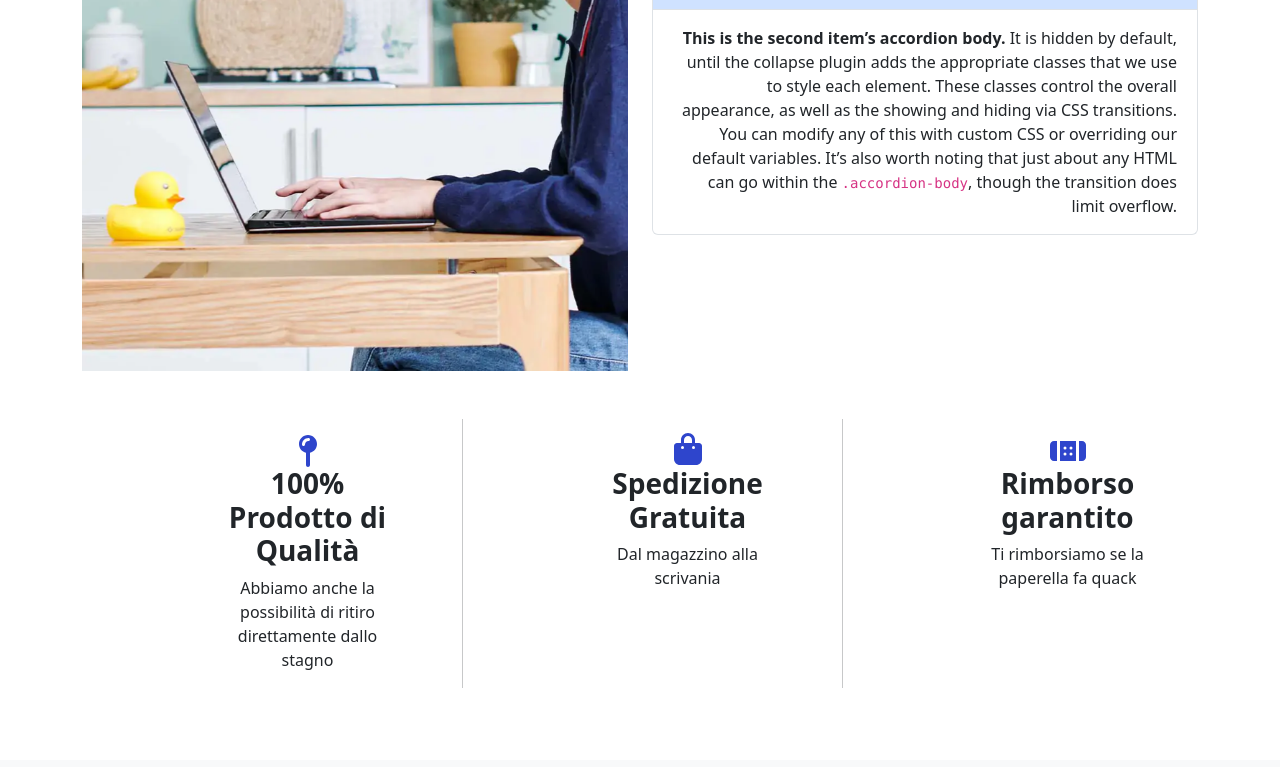
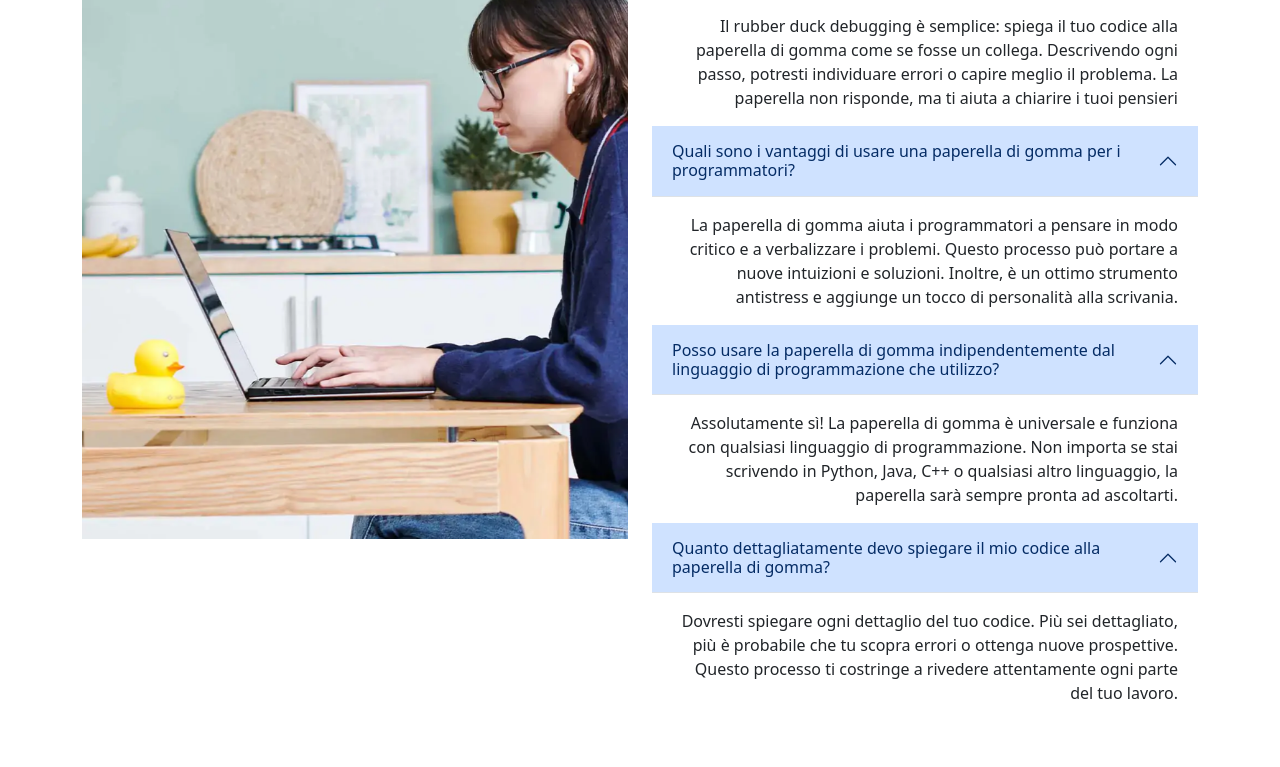
Before and after one commit to dmtpat/landing-page-product, a React (Vite) app: page / in a window 1280 px wide. Shown: the part 4960-5727 px from the top of the page. Built offline with nearby package versions, Linux system fonts and the light colour scheme.

Commit message:
faqs minor

```diff
--- a/src/components/Main/Faqs.components.jsx
+++ b/src/components/Main/Faqs.components.jsx
@@ -9,9 +9,9 @@ import single_image from "../../assets/single-image2.png"
 
 function Faqs() {
     return (
-        <div id='faqs' className="container">
-            <div className="row gy-4 text-center">
-                <div className="col-12"><h2>FAQs</h2></div>
+        <div id='faqs' className="container my.5 py-5">
+            <div className="row gy-4 text-center mt-5">
+                <div className="col-12"><h2 className='display-2 fw-semibold'>FAQs</h2></div>
 
                 <div className="col-6">
                     <img className='img-fluid' src={single_image} alt="" />
@@ -33,19 +33,43 @@ function Faqs() {
                                 </div>
                             </div>
                         </div>
-
-                        <div className="accordion-item">
+                        <div className="accordion-item border-0">
                             <h2 className="accordion-header">
-                                <button className="accordion-button " type="button" data-bs-toggle="collapse" data-bs-target="#collapseTwo" aria-expanded="true" aria-controls="collapseTwo">
-                                    Accordion Item #2
+                                <button className="accordion-button" type="button" data-bs-toggle="collapse show" data-bs-target="#collapseOne" aria-expanded="true" aria-controls="collapseOne">
+                                    {Questions[1].title}
                                 </button>
                             </h2>
-                            <div id="collapseTwo" className="accordion-collapse collapse show" data-bs-parent="#accordionExample">
+                            <div id="collapseOne" className="accordion-collapse  show" data-bs-parent="#accordionExample">
                                 <div className="accordion-body">
-                                    <strong>This is the second item’s accordion body.</strong> It is hidden by default, until the collapse plugin adds the appropriate classes that we use to style each element. These classes control the overall appearance, as well as the showing and hiding via CSS transitions. You can modify any of this with custom CSS or overriding our default variables. It’s also worth noting that just about any HTML can go within the <code>.accordion-body</code>, though the transition does limit overflow.
+                                    {Questions[1].text}
                                 </div>
                             </div>
                         </div>
+                        <div className="accordion-item border-0">
+                            <h2 className="accordion-header">
+                                <button className="accordion-button" type="button" data-bs-toggle="collapse show" data-bs-target="#collapseOne" aria-expanded="true" aria-controls="collapseOne">
+                                    {Questions[2].title}
+                                </button>
+                            </h2>
+                            <div id="collapseOne" className="accordion-collapse  show" data-bs-parent="#accordionExample">
+                                <div className="accordion-body">
+                                    {Questions[2].text}
+                                </div>
+                            </div>
+                        </div>
+                        <div className="accordion-item border-0">
+                            <h2 className="accordion-header">
+                                <button className="accordion-button" type="button" data-bs-toggle="collapse show" data-bs-target="#collapseOne" aria-expanded="true" aria-controls="collapseOne">
+                                    {Questions[3].title}
+                                </button>
+                            </h2>
+                            <div id="collapseOne" className="accordion-collapse  show" data-bs-parent="#accordionExample">
+                                <div className="accordion-body">
+                                    {Questions[3].text}
+                                </div>
+                            </div>
+                        </div>
+
 
                     </div>
 
```
